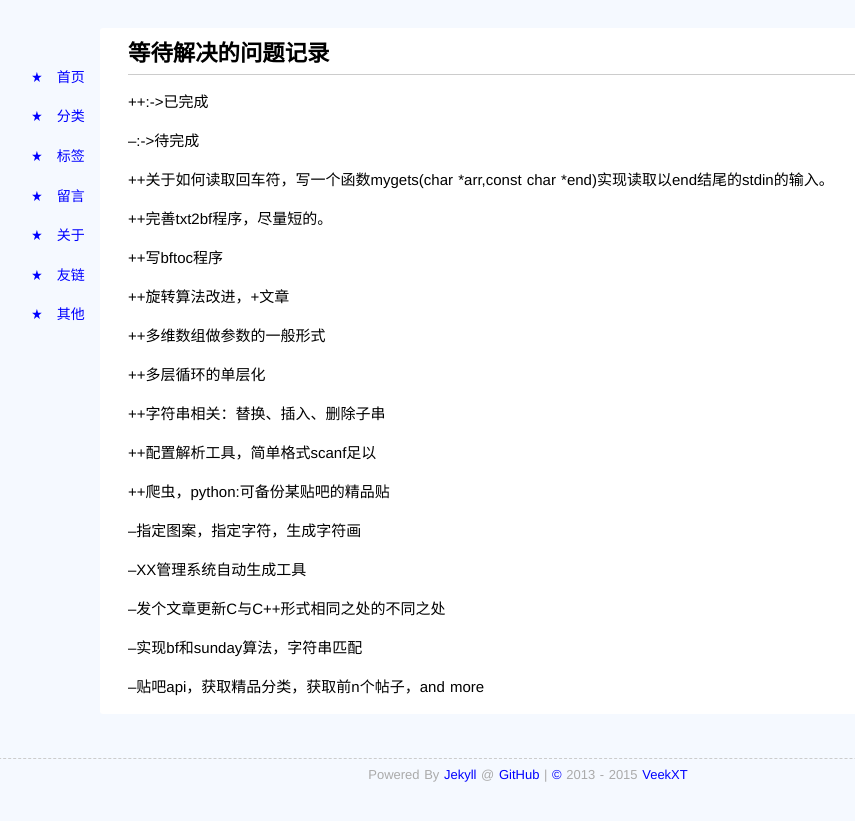
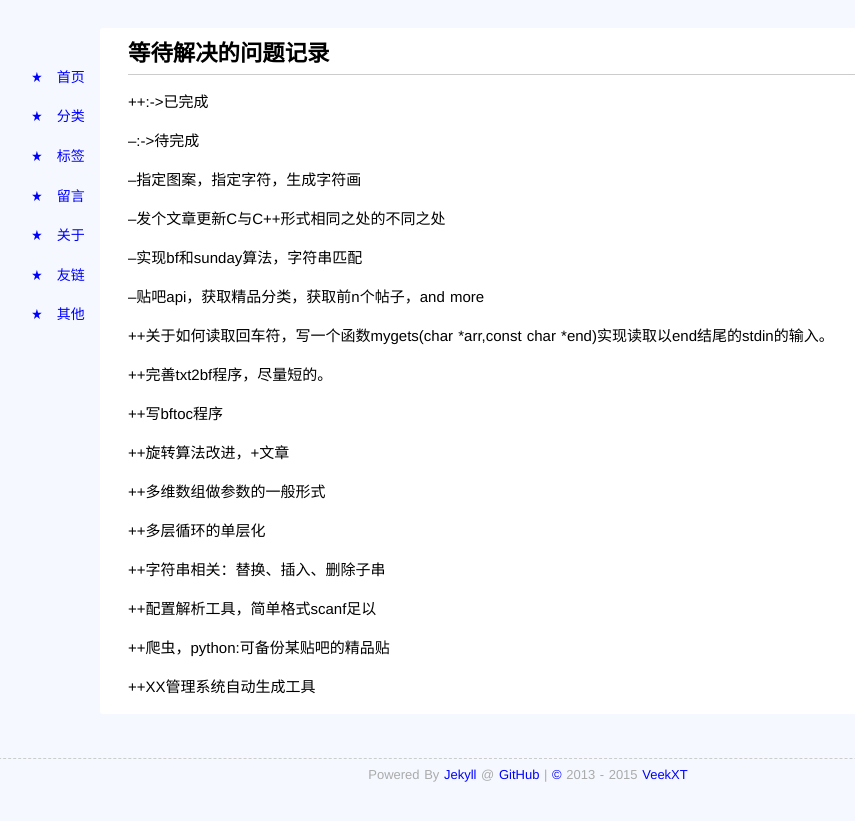
Before and after one commit to veekxt/one-point.github.io, a Jekyll site: the page built from other/problem.md, in a window 1280 px wide. Shown: the top 821 px of the page, without its empty margins (112-967 px from the left). Built offline with Jekyll 4.4.1, drawn with Linux system fonts in a browser that asks for light colours; Markdown is read by kramdown in place of the engine named in the settings; comment, search, counter and statistics services are not loaded; some of the changed lines change nothing that is shown.

Commit message:
调整次序，问题解决

```diff
--- a/other/problem.md
+++ b/other/problem.md
@@ -6,6 +6,14 @@ comments: yes
 ++:->已完成
 
 --:->待完成
+
+--指定图案，指定字符，生成字符画
+
+--发个文章更新C与C++形式相同之处的不同之处
+
+--实现bf和sunday算法，字符串匹配
+
+--贴吧api，获取精品分类，获取前n个帖子，and more
 
 ++关于如何读取回车符，写一个函数mygets(char \*arr,const char \*end)实现读取以end结尾的stdin的输入。
 
@@ -25,12 +33,4 @@ comments: yes
 
 ++爬虫，python:可备份某贴吧的精品贴
 
---指定图案，指定字符，生成字符画
-
---XX管理系统自动生成工具
-
---发个文章更新C与C++形式相同之处的不同之处
-
---实现bf和sunday算法，字符串匹配
-
---贴吧api，获取精品分类，获取前n个帖子，and more
+++XX管理系统自动生成工具
```
